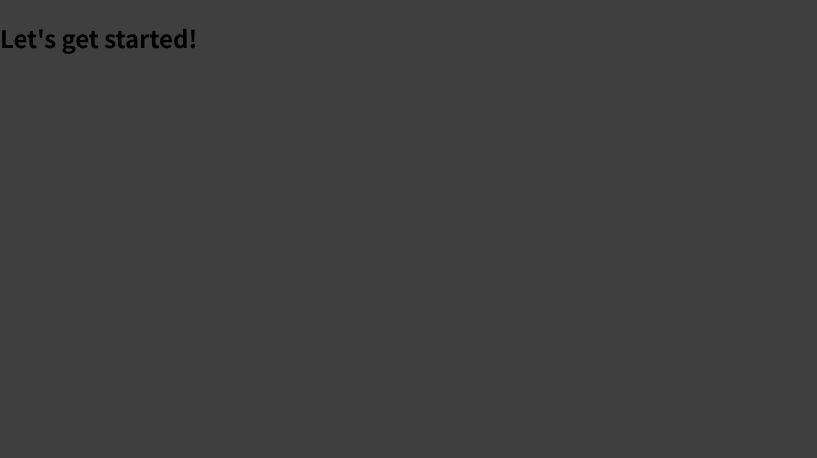
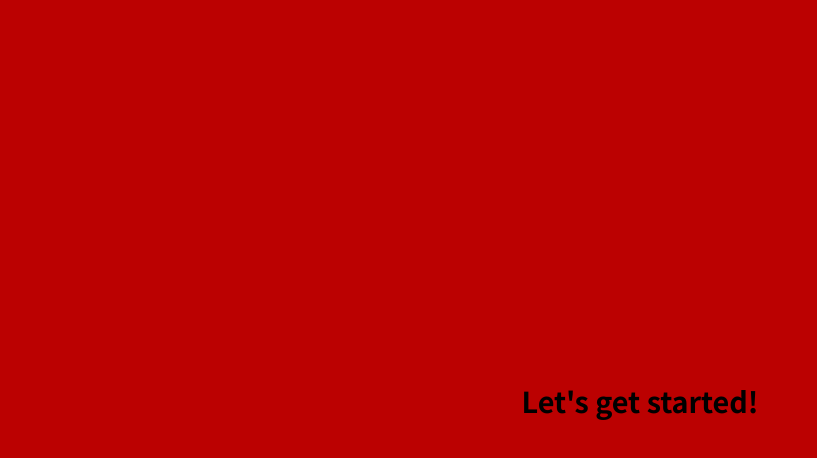
Before and after one commit to vhdcpatel/BudgetBuddy, a JavaScript app: page / in a window 1280 px wide. Shown: the top 458 px of the page, without its empty margins (0-817 px from the left). Built offline with nearby package versions, Linux system fonts and the light colour scheme.

Commit message:
updated the css for center div

```diff
--- a/src/index.css
+++ b/src/index.css
@@ -10,5 +10,14 @@
 
 body {
   margin: 0;
-  background-color: #3f3f3f;
+
+  display: inline-block;
+
+  position: absolute;
+  left: 50%;
+  top: 50%;
+  transform: translate(-50%,-50%);
+
+  font-size: larger;
+  background-color: #bb0101;
 }
```
